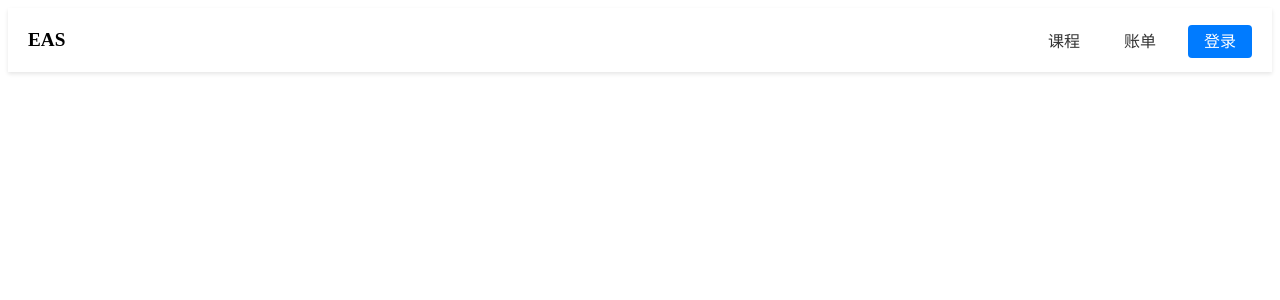
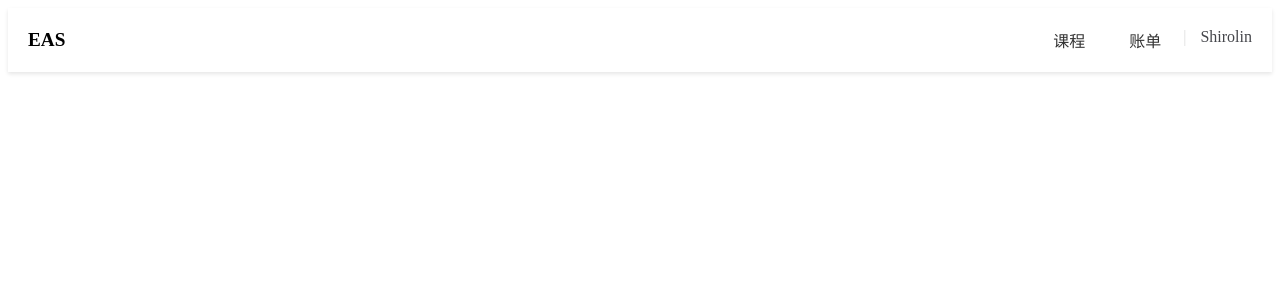
Before and after one commit to Shirolin/eas-frontend, a Vue app: page / in a window 1280 px wide. Before the commit this address had no page. Shown: the top 300 px of the page. Built offline with nearby package versions, Linux system fonts and the light colour scheme.

Commit message:
✨ feat(头部布局): 添加下拉菜单功能，优化用户信息展示，更新样式以支持下拉效果

```diff
--- a/src/assets/styles/base.less
+++ b/src/assets/styles/base.less
@@ -128,3 +128,50 @@
 .header-text-btn:hover {
   background-color: #f0f0f0;
 }
+
+.header-dropdown {
+  position: relative;
+  cursor: pointer;
+  color: #45464b;
+}
+
+.header-dropdown-separator {
+  margin: 0 10px;
+  color: #ddd;
+}
+
+.header-dropdown-content-info-item {
+  background-color: #e8e8e8;
+  padding: 0.8rem 1rem;
+  border-bottom: 1px solid #f0f0f0;
+}
+
+.header-dropdown-content {
+  display: none;
+  position: absolute;
+  top: 230%;
+  right: -1rem;
+  background-color: #fff;
+  min-width: 10rem;
+  box-shadow: @dropdown-box-shadow;
+  z-index: 1;
+  border-radius: 0.25rem;
+  overflow: hidden;
+
+  a {
+    display: block;
+    padding: 0.5rem 1rem;
+    text-decoration: none;
+    color: #333;
+    transition: background-color 0.3s;
+
+    &:hover {
+      background-color: #f0f0f0;
+    }
+  }
+
+  &.show {
+    // 使用 & 表示父元素
+    display: block;
+  }
+}
--- a/src/assets/styles/variables.less
+++ b/src/assets/styles/variables.less
@@ -17,3 +17,5 @@
 
 @header-bg-color: @card-bg-color;
 @header-box-shadow: 0 2px 4px rgba(0, 0, 0, 0.1);
+
+@dropdown-box-shadow: 0px 8px 16px 0px rgba(0, 0, 0, 0.2);
--- a/src/components/layouts/HeaderLayout.vue
+++ b/src/components/layouts/HeaderLayout.vue
@@ -1,4 +1,28 @@
 <script setup>
+import { ref, onMounted, onUnmounted } from 'vue';
+
+const isDropdownOpen = ref(false);
+const dropdownRef = ref(null);
+
+const toggleDropdown = () => {
+  isDropdownOpen.value = !isDropdownOpen.value;
+};
+
+const handleClickOutside = (event) => {
+  if (dropdownRef.value && !dropdownRef.value.contains(event.target)) {
+    isDropdownOpen.value = false;
+  }
+};
+
+let isLogin = true;
+
+onMounted(() => {
+  document.addEventListener('click', handleClickOutside);
+});
+
+onUnmounted(() => {
+  document.removeEventListener('click', handleClickOutside);
+});
 </script>
 <template>
   <header class="header">
@@ -13,10 +37,25 @@
         <li>
           <router-link to="/invoice" class="header-text-btn">账单</router-link>
         </li>
-        <li>
+        <li v-if="!isLogin">
           <router-link to="/login" href="#" class="primary-btn">登录</router-link>
         </li>
       </ul>
+      <div v-if="isLogin" class="nav-item header-dropdown" ref="dropdownRef" @click="toggleDropdown">
+        <span class="header-dropdown-separator">|</span>
+        <a class="nav-link">
+          Shirolin
+        </a>
+        <div class="header-dropdown-content" :class="{ show: isDropdownOpen }">
+          <div class="header-dropdown-content-info-item">
+            <div>shirolin@gmail.com</div>
+            <div>管理员</div>
+          </div>
+          <router-link to="/profile">个人信息</router-link>
+          <router-link to="/setting">设置</router-link>
+          <router-link to="/logout">退出</router-link>
+        </div>
+      </div>
     </nav>
   </header>
 </template>
```
